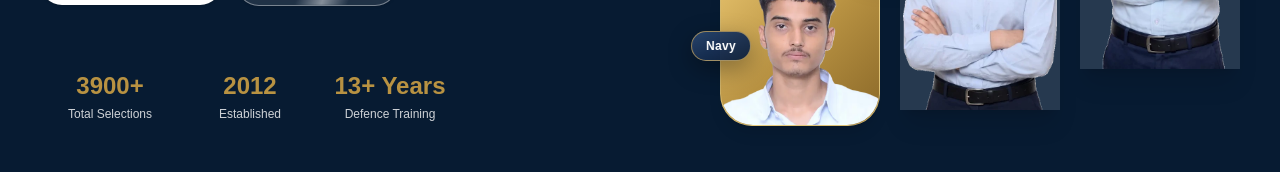
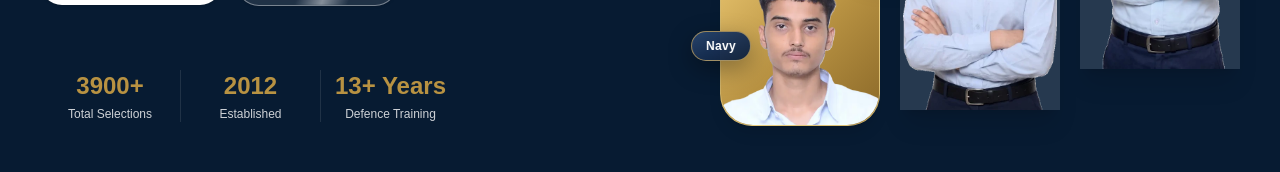
Before and after one commit to DineshSinghAndroid/prince-defence-frontend, a Next.js app: page / in a window 1280 px wide. Shown: the part 506-678 px from the top of the page. Built offline with nearby package versions, Linux system fonts and the light colour scheme; no server answers.

Commit message:
style(hero): add subtle white border (border-white/10) to left of second and third stats columns

```diff
--- a/components/home/Hero.jsx
+++ b/components/home/Hero.jsx
@@ -85,7 +85,7 @@ export const Hero = () => {
                                 </p>
                             </div>
 
-                            <div className="flex flex-col items-center justify-center text-center px-2 sm:px-3">
+                            <div className="border-l border-white/10 flex flex-col items-center justify-center text-center px-2 sm:px-3">
                                 <p className="text-base font-extrabold text-(--gold) whitespace-nowrap sm:text-xl lg:text-2xl">
                                     2012
                                 </p>
@@ -94,7 +94,7 @@ export const Hero = () => {
                                 </p>
                             </div>
 
-                            <div className="flex flex-col items-center justify-center text-center px-2 sm:px-3">
+                            <div className="border-l border-white/10 flex flex-col items-center justify-center text-center px-2 sm:px-3">
                                 <p className="text-base font-extrabold text-(--gold) whitespace-nowrap sm:text-xl lg:text-2xl">
                                     13+ Years
                                 </p>
```
